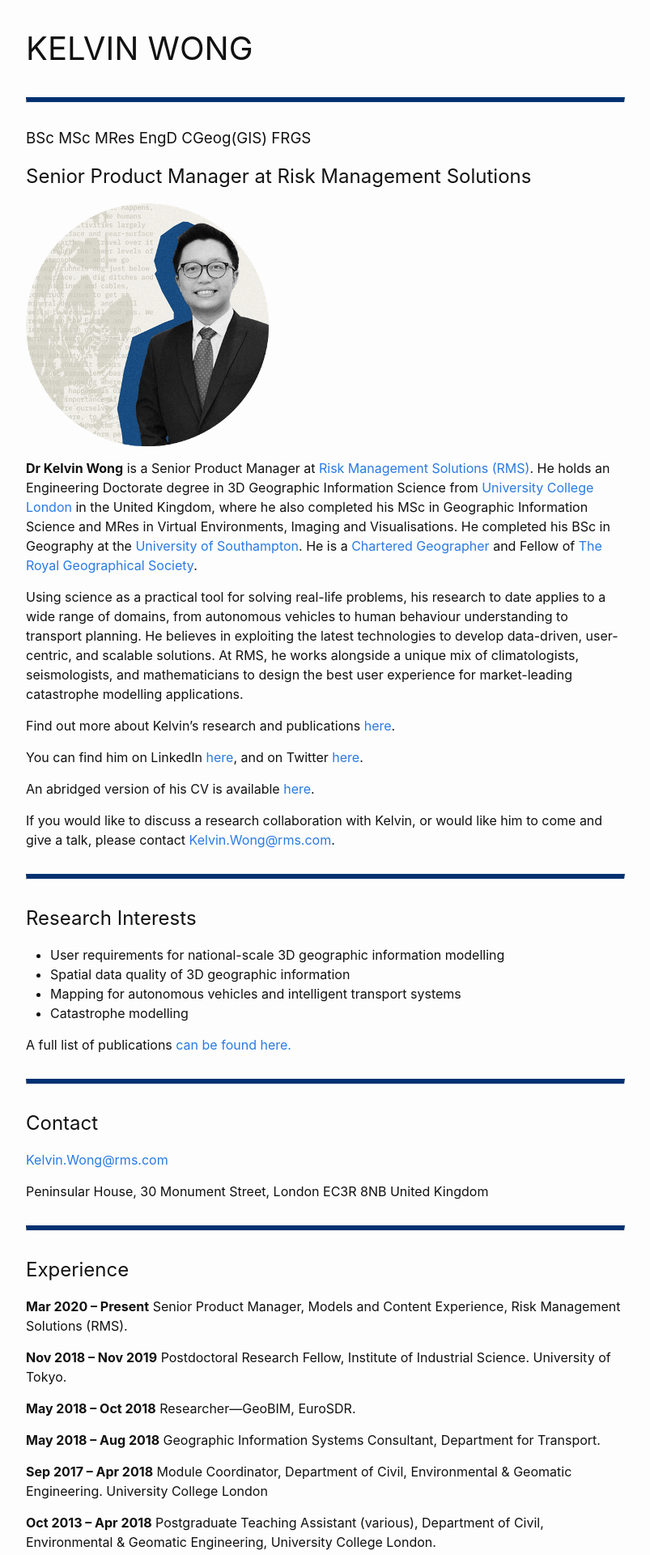
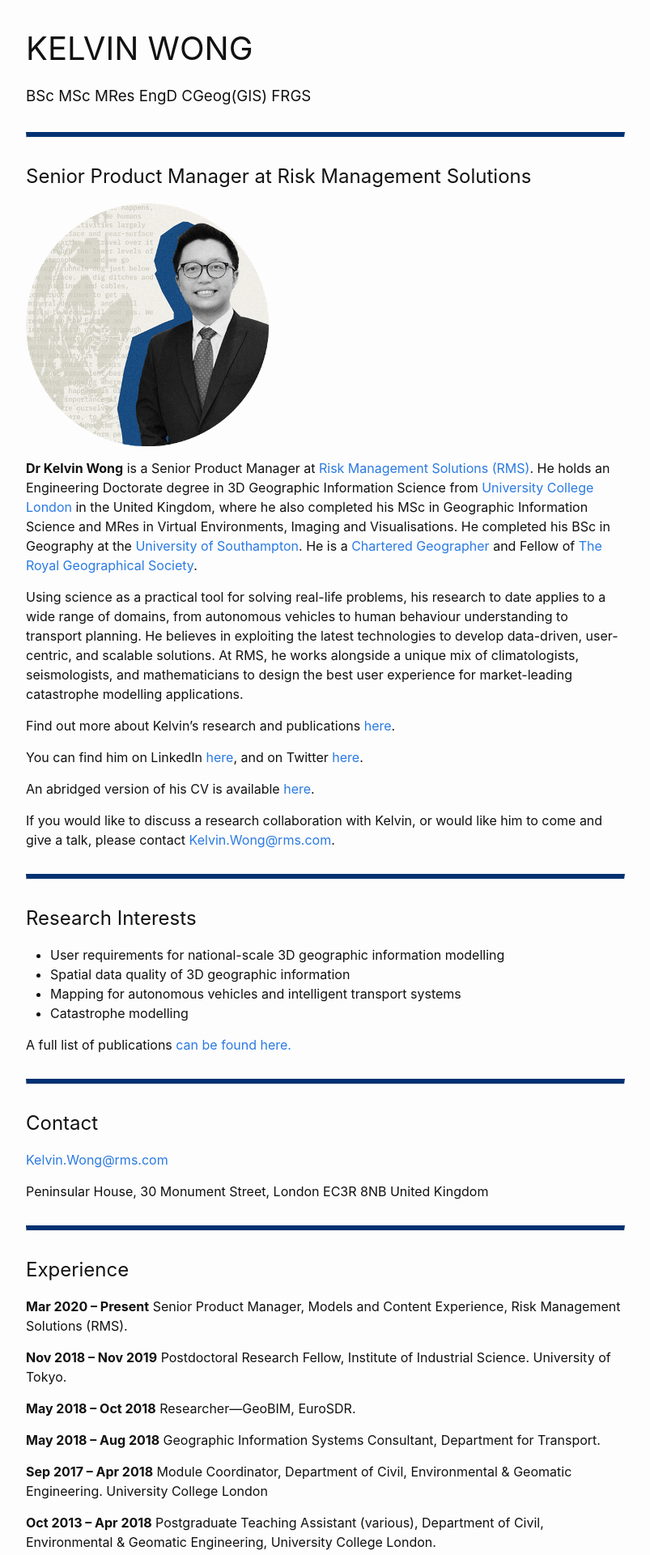
Before and after one commit to kel196/kel196.github.io, a Jekyll site: the page built from index.md, in a window 1280 px wide. Shown: the top 1920 px of the page at 81% size, without its empty margins (238-1041 px from the left). Built offline with Jekyll 4.4.1, drawn with Linux system fonts in a browser that asks for light colours; our own code applies the rules of GitHub Pages for plain Markdown files.

```diff
--- a/index.md
+++ b/index.md
@@ -1,6 +1,6 @@
 # KELVIN WONG
+### BSc MSc MRes EngD CGeog(GIS) FRGS
 ---
-### BSc MSc MRes EngD CGeog(GIS) FRGS
 ## Senior Product Manager at Risk Management Solutions
 ![Dr Kelvin Wong](https://kelvinwong.co.uk/icon.png)
 
```
